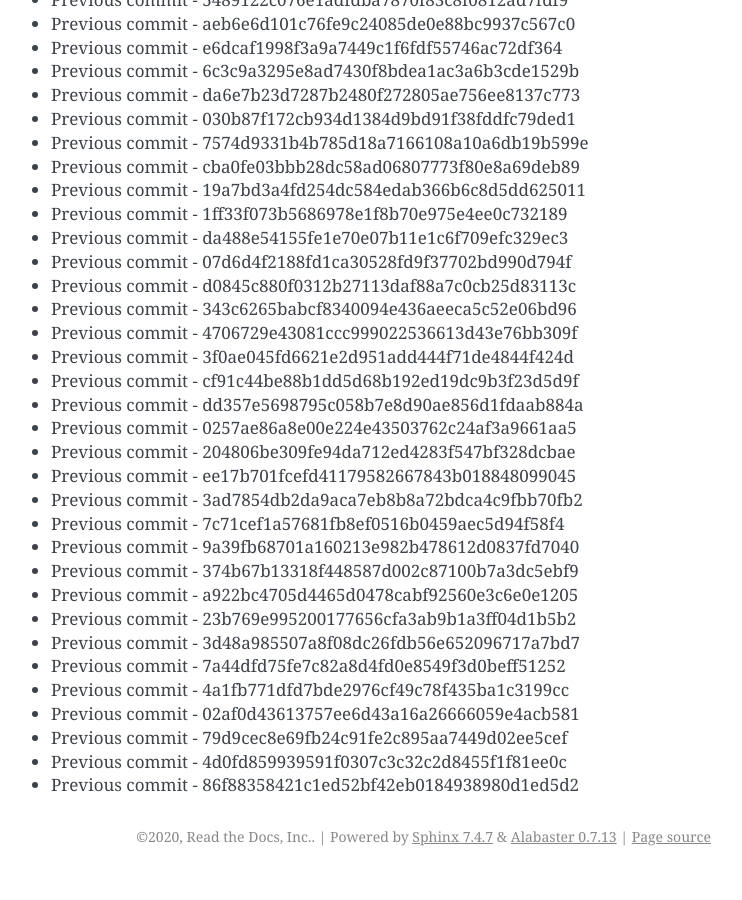
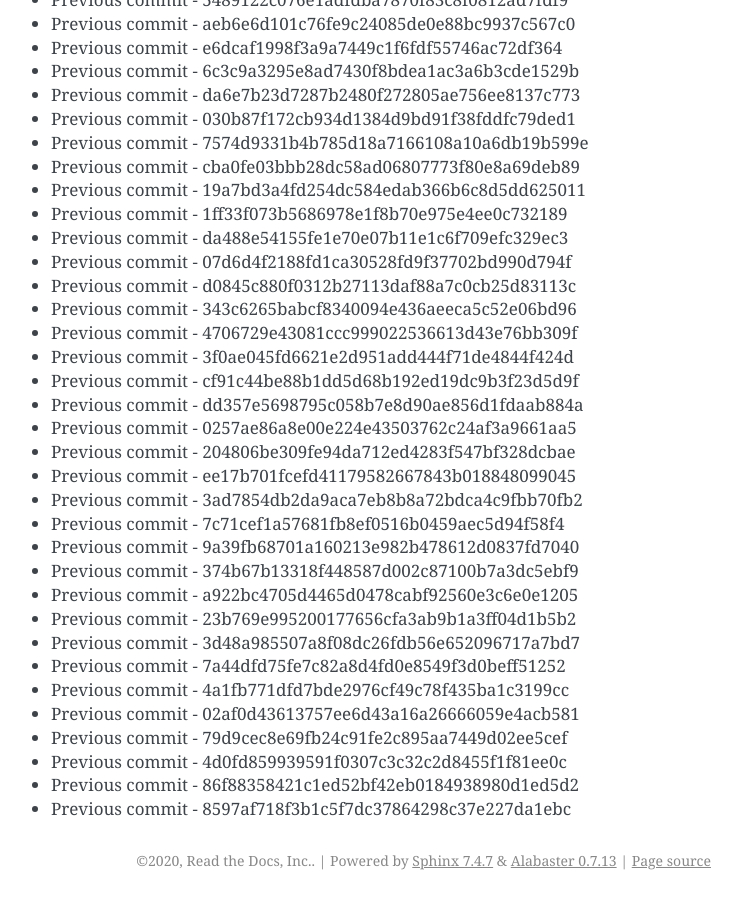
Before and after one commit to readthedocs/rtd-git-stresstest, a Sphinx documentation site: the page built from docs/updates.rst, in a window 1280 px wide and 900 px high, scrolled down 59172 px. Shown: the whole window, without its empty margins (399-1141 px from the left). Built offline with Sphinx 7.4.7, drawn with Linux system fonts in a browser that asks for light colours; before the commit the page ends 60048 px from its top, so only the background shows below that.

Commit message:
Generating commit from previous: 8597af718f3b1c5f7dc37864298c37e227da1ebc

```diff
--- a/docs/updates.rst
+++ b/docs/updates.rst
@@ -2518,3 +2518,4 @@ It can be tested for any performance characteristics.
 * Previous commit - 79d9cec8e69fb24c91fe2c895aa7449d02ee5cef
 * Previous commit - 4d0fd859939591f0307c3c32c2d8455f1f81ee0c
 * Previous commit - 86f88358421c1ed52bf42eb0184938980d1ed5d2
+* Previous commit - 8597af718f3b1c5f7dc37864298c37e227da1ebc
```
